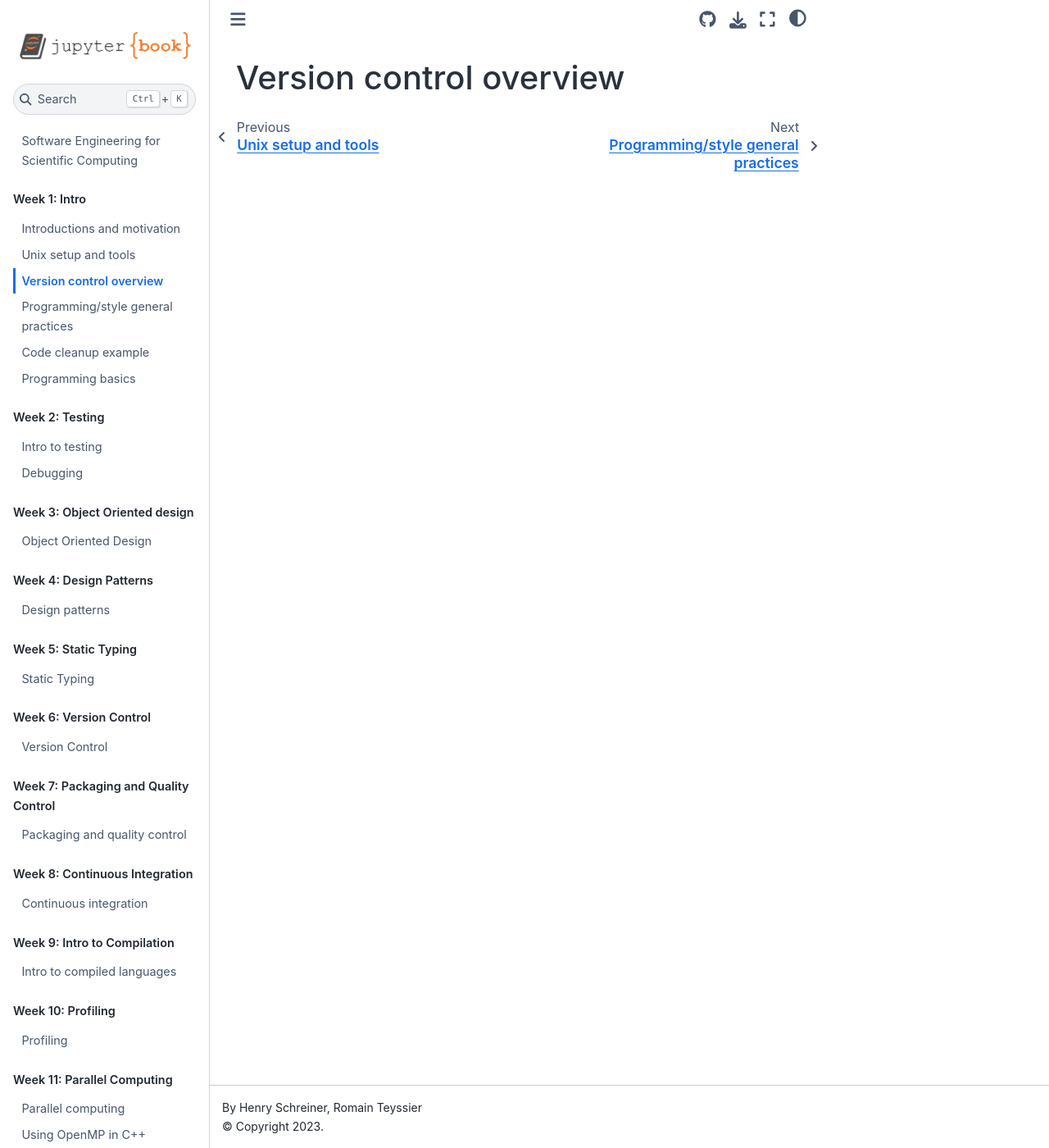
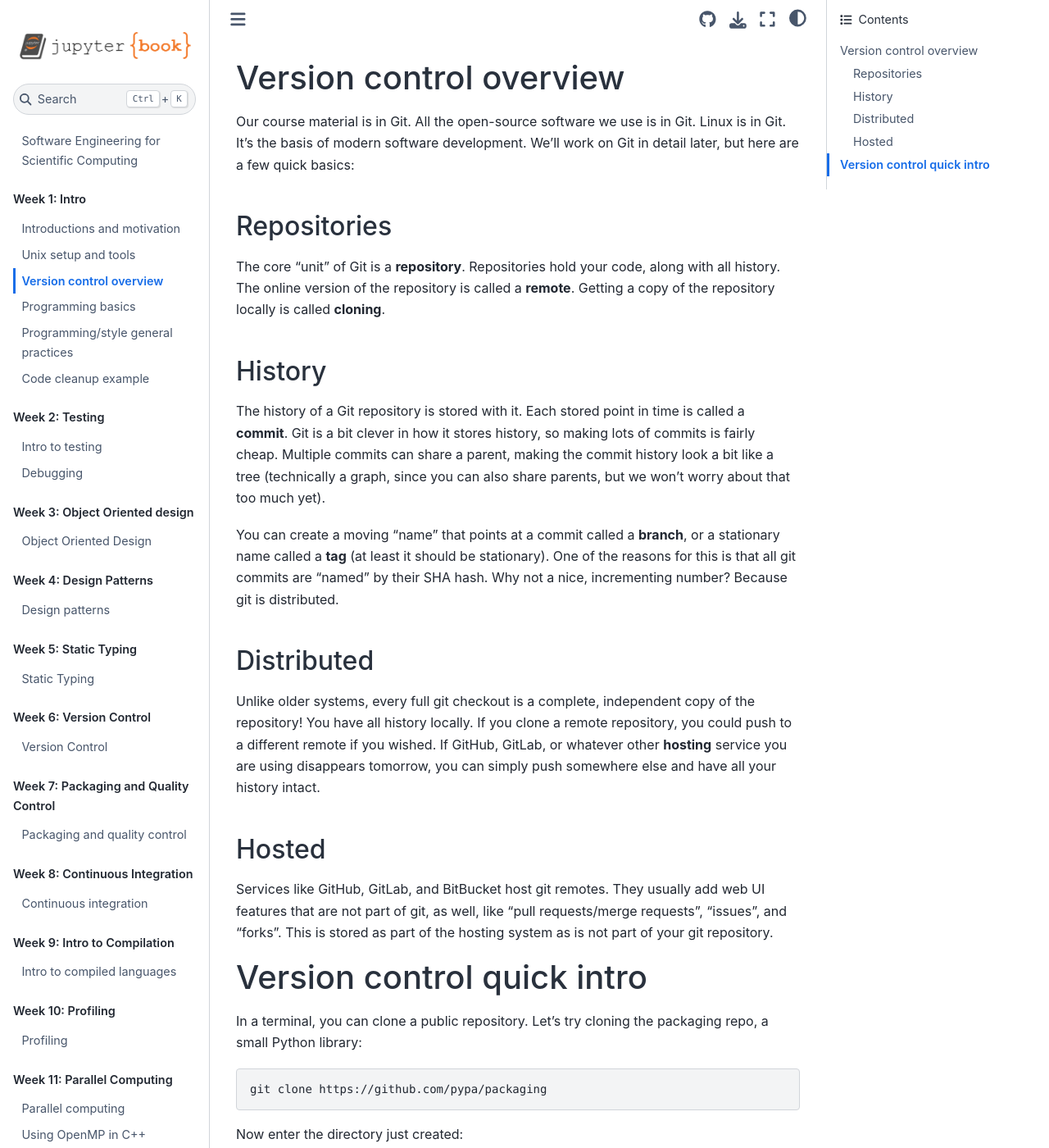
Before and after one commit to se-for-sci/se-for-sci.github.io, a Jupyter Book: the page built from content/week1/vcs.md, in a window 1280 px wide and 1400 px high. Shown: the whole window at 82% size. Built offline with Jupyter Book 1.0.4 settings and Sphinx 7.4.7 and the Sphinx Book theme 1.1.4, drawn with Linux system fonts in a browser that asks for light colours; some of the changed text lies outside the part shown.

Commit message:
feat: fill out rest of week 1
Signed-off-by: Henry Schreiner <henryschreineriii@gmail.com>

````diff
--- a/_toc.yml
+++ b/_toc.yml
@@ -9,9 +9,9 @@ parts:
       - file: content/week1/intro.md
       - file: content/week1/setup.md
       - file: content/week1/vcs.md
+      - file: content/week1/programming_basics.ipynb
       - file: content/week1/practices.md
       - file: content/week1/cleanup_bessel.ipynb
-      - file: content/week1/programming_basics.ipynb
 
   - caption: "Week 2: Testing"
     chapters:
--- a/content/week1/vcs.md
+++ b/content/week1/vcs.md
@@ -1 +1,76 @@
 # Version control overview
+
+Our course material is in Git. All the open-source software we use is in Git. Linux is in Git. It's the basis of modern software development. We'll work on Git in detail later, but here are a few quick basics:
+
+## Repositories
+
+The core "unit" of Git is a **repository**. Repositories hold your code, along with all history. The online version of the repository is called a **remote**. Getting a copy of the repository locally is called **cloning**.
+
+## History
+
+The history of a Git repository is stored with it. Each stored point in time is called a **commit**. Git is a bit clever in how it stores history, so making lots of commits is fairly cheap. Multiple commits can share a parent, making the commit history look a bit like a tree (technically a graph, since you can also share parents, but we won't worry about that too much yet).
+
+You can create a moving "name" that points at a commit called a **branch**, or a stationary name called a **tag** (at least it should be stationary). One of the reasons for this is that all git commits are "named" by their SHA hash. Why not a nice, incrementing number? Because git is distributed.
+
+## Distributed
+
+Unlike older systems, every full git checkout is a complete, independent copy of the repository! You have all history locally. If you clone a remote repository, you could push to a different remote if you wished. If GitHub, GitLab, or whatever other **hosting** service you are using disappears tomorrow, you can simply push somewhere else and have all your history intact.
+
+## Hosted
+
+Services like GitHub, GitLab, and BitBucket host git remotes. They usually add web UI features that are not part of git, as well, like "pull requests/merge requests", "issues", and "forks". This is stored as part of the hosting system as is not part of your git repository.
+
+# Version control quick intro
+
+In a terminal, you can clone a public repository. Let's try cloning the packaging repo, a small Python library:
+
+```bash
+git clone https://github.com/pypa/packaging
+```
+
+Now enter the directory just created:
+
+```bash
+cd packaging
+```
+
+Verify nothing has changed and verify you are on the `main` branch:
+
+```bash
+git status
+```
+
+Make sure you are up to date (you should be if you just cloned it!)
+
+```bash
+git pull
+```
+
+Check the tags:
+
+```bash
+git tag
+```
+
+Switch to a recent release:
+
+```bash
+git checkout 21.3
+```
+
+Not that git is complaining because you are on a tag now, instead of a branch. That's okay, we won't be doing any development, we are just practicing.
+
+Go back to main:
+
+```bash
+git checkout main
+```
+
+Actually, what has changed since 21.3?
+
+```bash
+git log 21.3..main
+git diff 21.3
+```
+
+We'll go into git more later, but you should at least be comfortable consuming git repositories. Later we'll work on contributing and collaborating.
````
Also changed, not shown: content/week1/setup.md (+1 -1 lines), content/week1/practices.md (line endings or trailing spaces), content/week1/programming_basics.ipynb.
